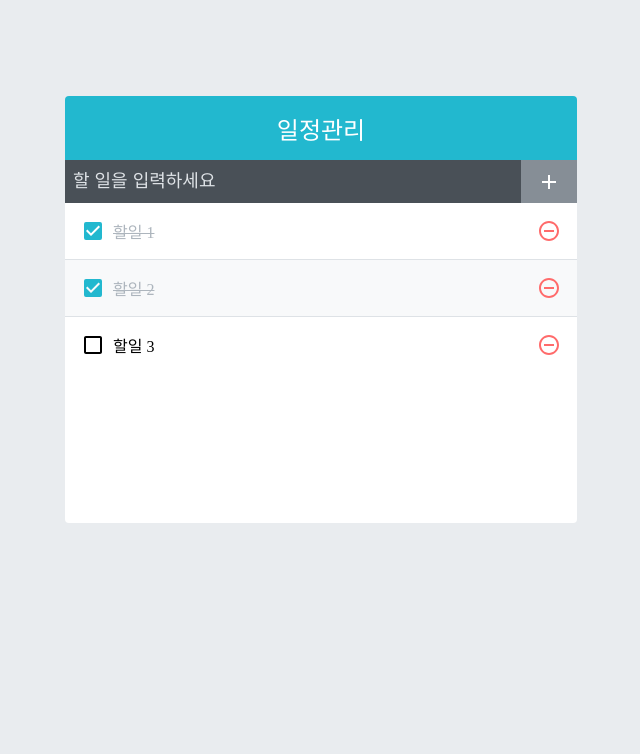
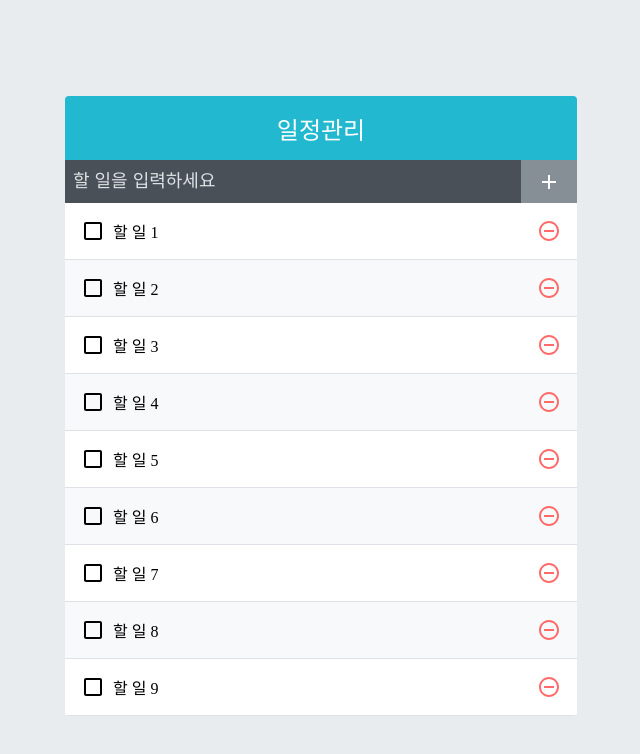
Before and after one commit to eunjeong09/book-todo-app, a React (Create React App) app in the folder todo-app/: page / in a window 1280 px wide. Shown: the top 754 px of the page, without its empty margins (319-959 px from the left). Built offline with nearby package versions, Linux system fonts and the light colour scheme.

Commit message:
Edit TodoList to use createBulkTodos
성능을 확인하기 위해 반복문으로 리스트생성

```diff
--- a/todo-app/src/newApp.js
+++ b/todo-app/src/newApp.js
@@ -3,26 +3,22 @@
 import TodoInsert from './newComponents/TodoInsert';
 import TodoList from './newComponents/TodoList';
 
+function createBulkTodos(){
+    const array = [];
+    for(let i = 1; i<2500; i++){
+        array.push({
+            id:i,
+            text:  `할 일 ${i}`,
+            checked : false,
+        });
+    }
+    return array;
+}
+
 const App = () => {
-    const [todos, setTodos] = useState([
-        {
-            id: 1,
-            text: '할일 1',
-            checked: true
-        },
-        {
-            id: 2,
-            text: '할일 2',
-            checked: true,
-        },
-        {
-            id: 3,
-            text: '할일 3',
-            checked: false,
-        }
-    ]);
+    const [todos, setTodos] = useState(createBulkTodos);
 
-    const nextId = useRef(4);
+    const nextId = useRef(2501);
     const onInsert = useCallback(
         text => {
             const todo = {
```
